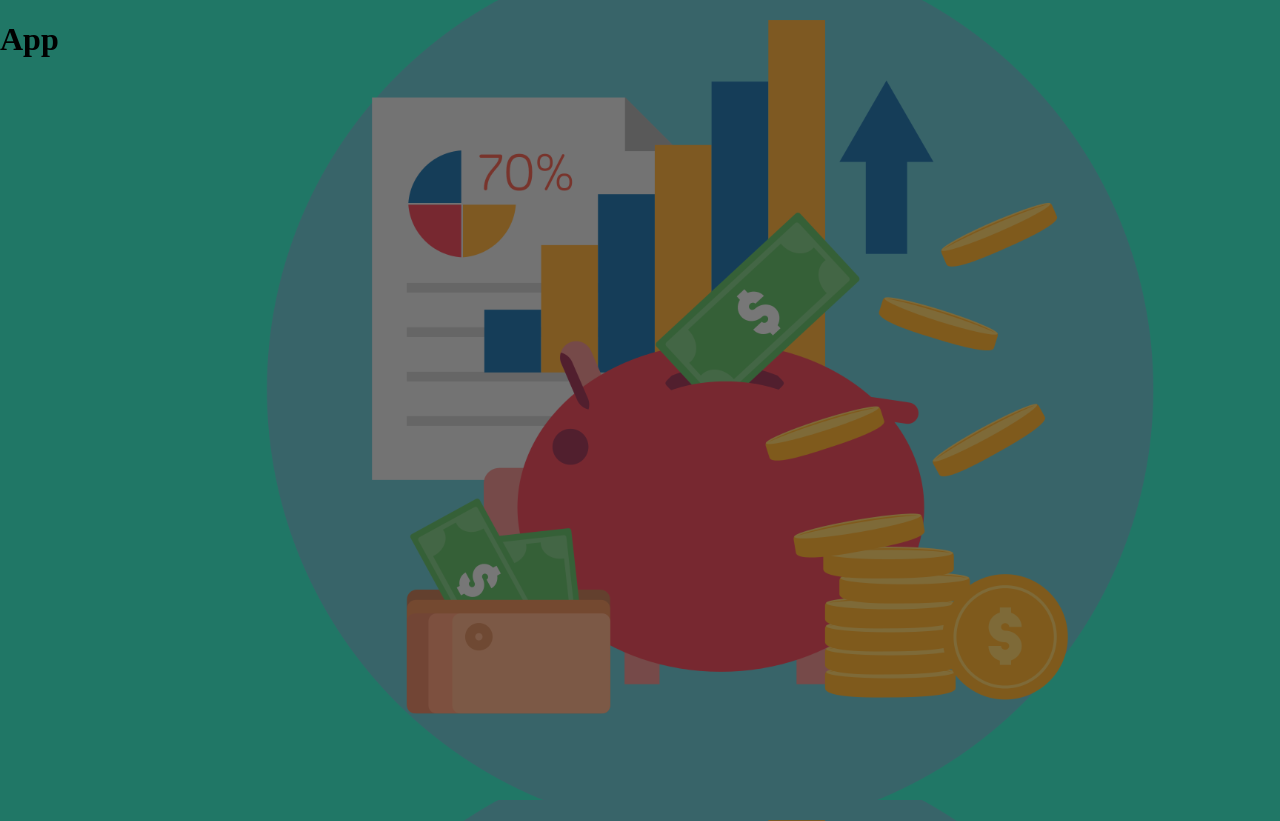
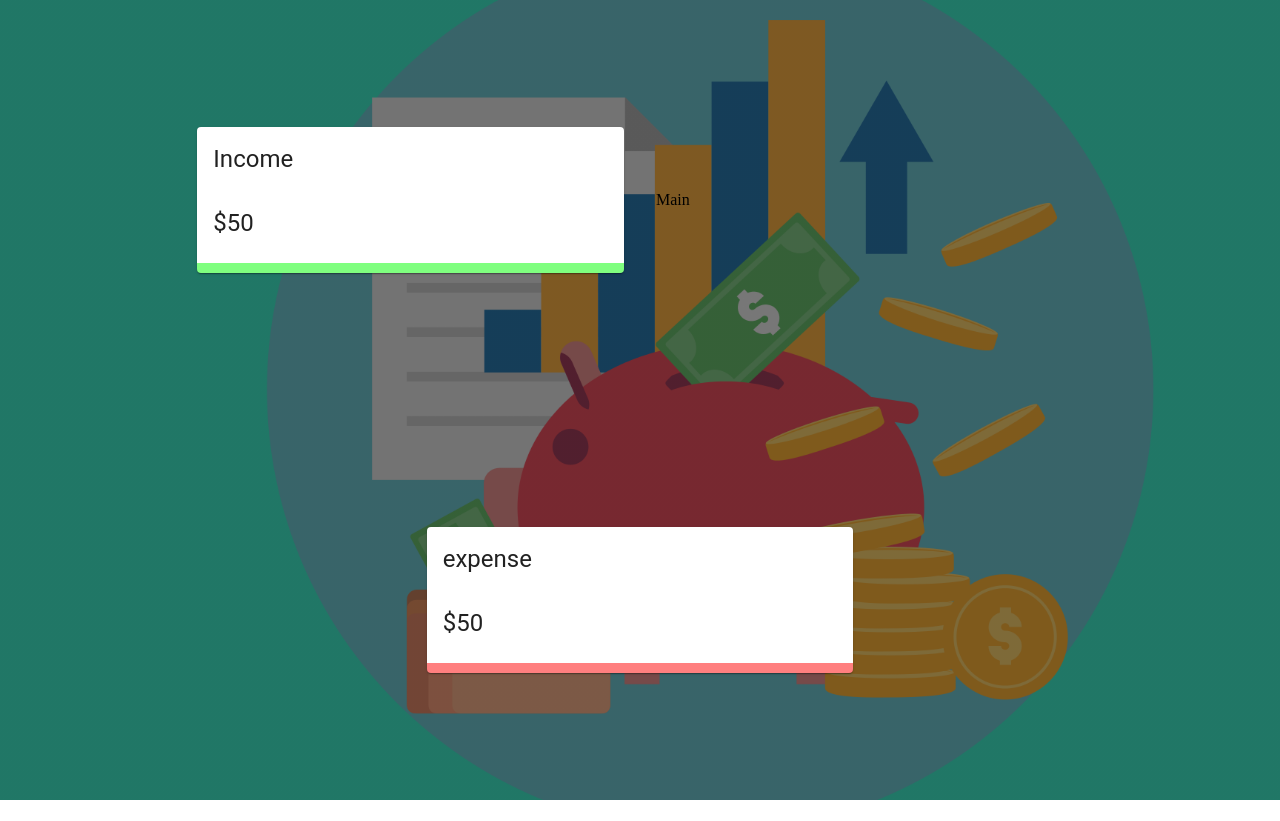
Before and after one commit to Volodymyrquo/expense-tracker, a React (Create React App) app: page / in a window 1280 px wide. After the commit the page ends 800 px from the top, so only its background shows below. Built offline with nearby package versions, Linux system fonts and the light colour scheme.

Commit message:
added styles for app

```diff
--- a/src/App.jsx
+++ b/src/App.jsx
@@ -1,9 +1,29 @@
+import { Grid } from '@material-ui/core';
 import React from 'react';
+import Details from './components/Details/Details';
+import useStyles from './styles';
 
 const App = () => {
+  const classes = useStyles();
   return (
     <div>
-      <h1>App</h1>
+      <Grid
+        className={classes.grid}
+        container
+        spacing={0}
+        alignItems='center'
+        justify='center'
+        style={{ height: '100vh' }}>
+        <Grid item xs={12} sm={4}>
+          <Details title='Income' />
+        </Grid>
+        <Grid item xs={12} sm={4}>
+          Main
+        </Grid>
+        <Grid item xs={12} sm={4}>
+          <Details title='expense' />
+        </Grid>
+      </Grid>
     </div>
   );
 };
--- a/src/components/Details/Details.jsx
+++ b/src/components/Details/Details.jsx
@@ -3,14 +3,14 @@
 import { Doughnut } from 'react-chartjs-2';
 import useStyles from './styles';
 
-const Details = () => {
+const Details = ({ title }) => {
   const classes = useStyles();
   return (
-    <Card className={classes.income}>
-      <CardHeader title='income' />
+    <Card className={title === 'Income' ? classes.income : classes.expense}>
+      <CardHeader title={title} />
       <CardContent>
         <Typography variant='h5'>$50</Typography>
-        <Doughnut data='DATA' />
+        {/* <Doughnut data='DATA' /> */}
       </CardContent>
     </Card>
   );
--- /dev/null
+++ b/src/styles.js
@@ -0,0 +1,30 @@
+import { makeStyles } from '@material-ui/core/styles';
+
+export default makeStyles((theme) => ({
+  desktop: {
+    [theme.breakpoints.up('sm')]: {
+      display: 'none',
+    },
+  },
+  mobile: {
+    [theme.breakpoints.down('sm')]: {
+      display: 'none',
+    },
+  },
+  main: {
+    [theme.breakpoints.up('sm')]: {
+      paddingBottom: '5%',
+    },
+  },
+  last: {
+    [theme.breakpoints.down('sm')]: {
+      marginBottom: theme.spacing(3),
+      paddingBottom: '200px',
+    },
+  },
+  grid: {
+    '& > *': {
+      margin: theme.spacing(2),
+    },
+  },
+}));
```
Also changed, not shown: 1 other file (tests, documents, lock files or other folders).
